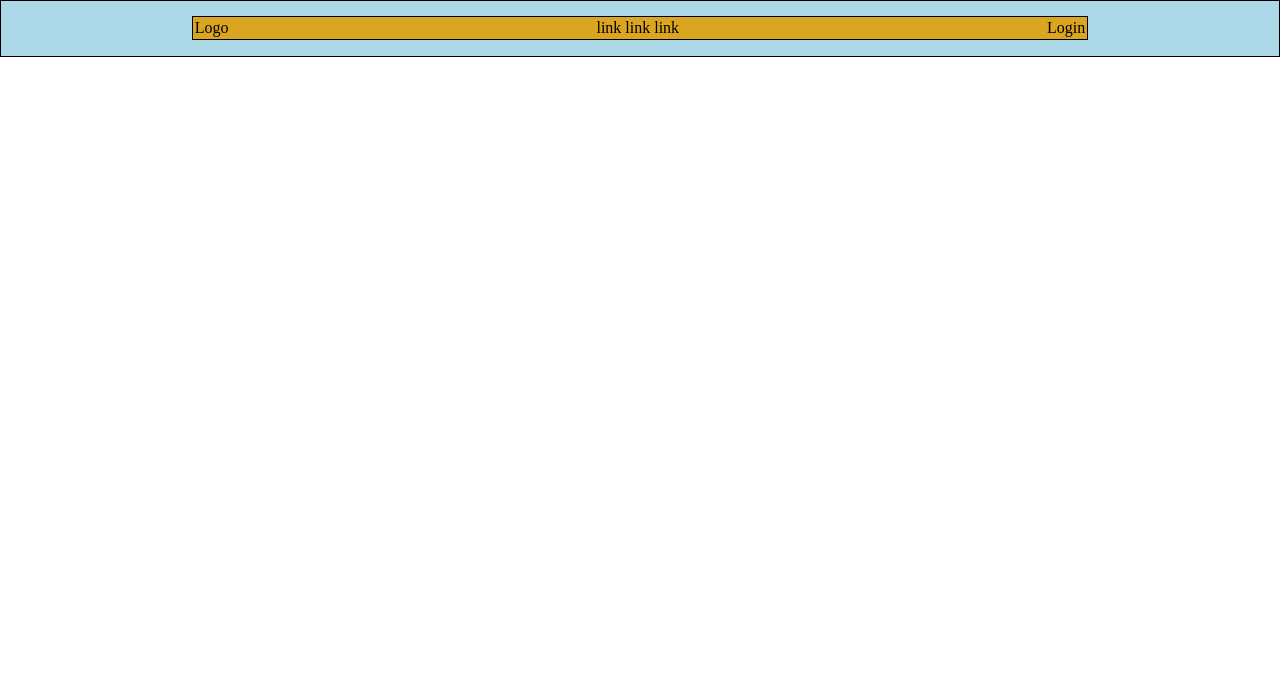
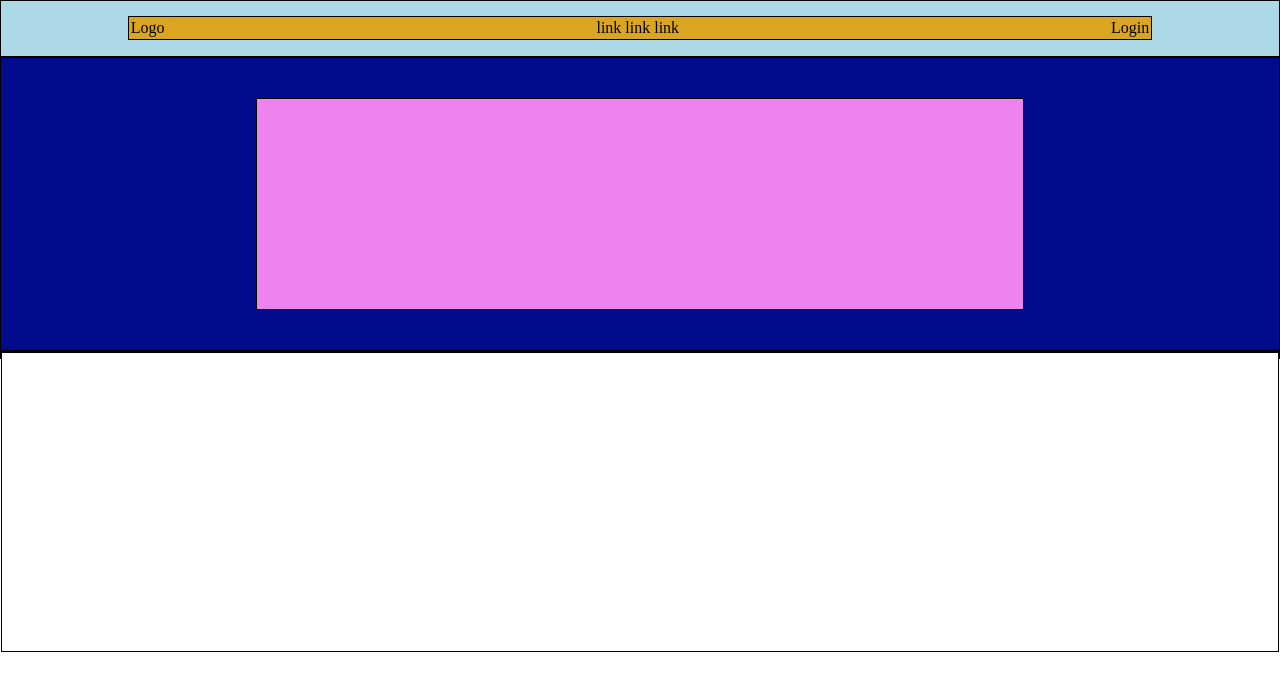
Before and after one commit to enricoricciardella/htmlcss-struttura-discord, a plain HTML site: page index.html in a window 1280 px wide. Drawn offline with Linux system fonts and the light colour scheme.

Commit message:
feat:prima section

```diff
--- a/css/style.css
+++ b/css/style.css
@@ -14,10 +14,9 @@
 
 .container{
 
-width: 70%;
+width: 80%;
 margin: auto;
 margin-top: 15px;
-
     /* DEBUG */
     background-color: rgb(218 165 32);
     border: 1px solid black;
@@ -28,3 +27,39 @@ margin-top: 15px;
     display: flex;
     justify-content: space-between;
 }
+
+.first-main{
+    height: 300px;
+    justify-content: center;
+    /* DEBUG */
+    background-color: rgb(0 12 140);
+    border: 1px solid black;
+}
+
+.pink-box{
+    width: 60%;
+    margin: auto;
+    height: 70%;
+    margin-top:40px;
+    margin-bottom: 40px;
+
+    /* DEBUG */
+    border: 1px solid black;
+    background-color: rgb(238 130 238);;
+}
+
+.second-main{
+    height: 300px;
+    justify-content: center;
+    /* DEBUG */
+    background-color: white;
+    border: 1px solid black;
+
+}
+.blue-box{
+    border-bottom: 20px;
+
+/* DEBUG */
+border: 1px solid black;
+background-color:hsl(209.6deg 100% 55.88%) ;
+}
--- a/index.html
+++ b/index.html
@@ -21,16 +21,33 @@
         </section>
     </header>
     <!-- /HEADER -->
-    <section>
-        <main class="first-main">
+
+    <!-- FIRST SECTION -->
+    <main class="first-main">
+        <section class="pink-box">
+        </section>
+        <!-- /FIRST SECTION -->
+        <section class="second-main">
+            <div class="blue-box"></div>
+            <div class="rose-box"></div>
+
+        </section>
+        <!-- SECOND SECTION -->
 
 
 
-        </main>
 
 
 
-    </section>
+        <!-- /SECOND SECTION -->
+
+
+
+
+
+    </main>
+
+
     <!-- MAIN -->
     <!-- /MAIN -->
 
```
